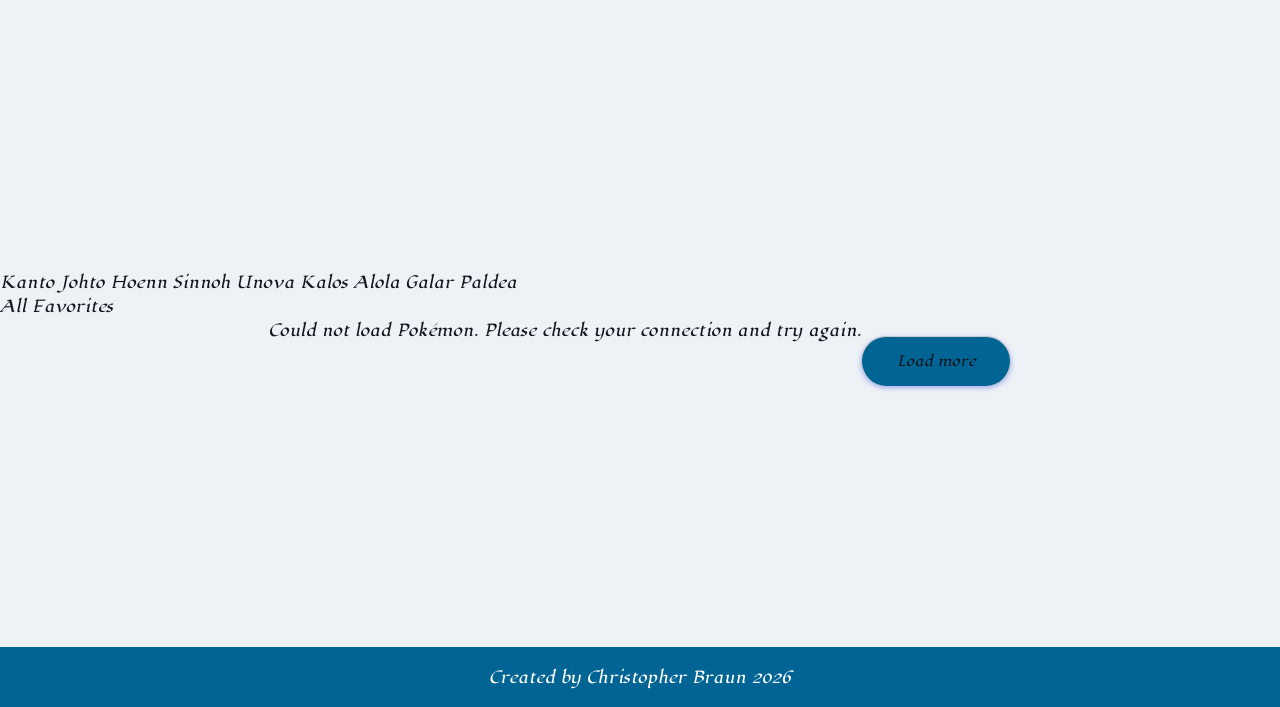
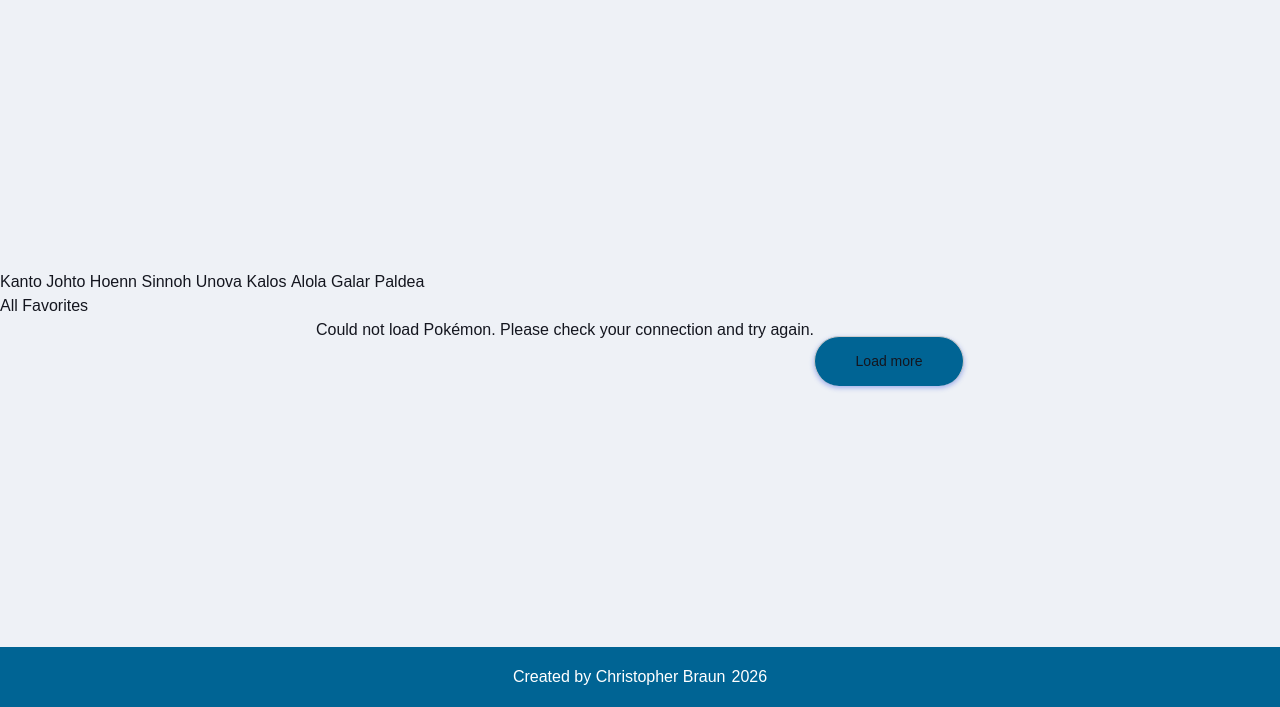
Before and after one commit to ChristopherBraun196/Pokedex, a website with bundled scripts: page index.html in a window 1280 px wide. Shown: the part 93-800 px from the top of the page. Built offline with nearby package versions, Linux system fonts and the light colour scheme; no server answers; files whose address does not match are found by name.

Commit message:
style: add unbounded and figtree fonts

```diff
--- a/style.css
+++ b/style.css
@@ -2,7 +2,6 @@
   margin: 0;
   padding: 0;
   box-sizing: border-box;
-  font-family: "Lugarismo";
   scroll-behavior: smooth;
 }
 
@@ -19,11 +18,6 @@ main {
 body:has(.example-dialog[open]) {
   /* Poof! No more scrolling! */
   overflow: hidden;
-}
-
-@font-face {
-  font-family: "Lugarismo";
-  src: url(./font/Lugrasimo/Lugrasimo-Regular.ttf);
 }
 
 h1 {
--- a/styles/main.css
+++ b/styles/main.css
@@ -1,5 +1,21 @@
 @import "tailwindcss";
 @custom-variant dark (&:where(.dark, .dark *));
+
+@font-face {
+  font-family: "Unbounded";
+  src: url("../assets/fonts/Unbounded/Unbounded-VariableFont_wght.woff2")
+    format("woff2");
+  font-weight: 200 900;
+  font-display: swap;
+}
+
+@font-face {
+  font-family: "Figtree";
+  src: url("../assets/fonts/Figtree/Figtree-VariableFont_wght.woff2")
+    format("woff2");
+  font-weight: 300 900;
+  font-display: swap;
+}
 
 @theme {
   --color-ground: #eef1f6;
@@ -7,6 +23,8 @@
   --color-ink: #14161f;
   --color-muted: #4a4f5e;
   --color-brand: #c81e32;
+  --font-display: "Unbounded", sans-serif;
+  --font-body: "Figtree", sans-serif;
 }
 
 .dark {
@@ -17,5 +35,5 @@
 }
 
 body {
-  @apply bg-ground text-ink;
+  @apply bg-ground text-ink font-body;
 }
```
Also changed, not shown: styles/build.css.
